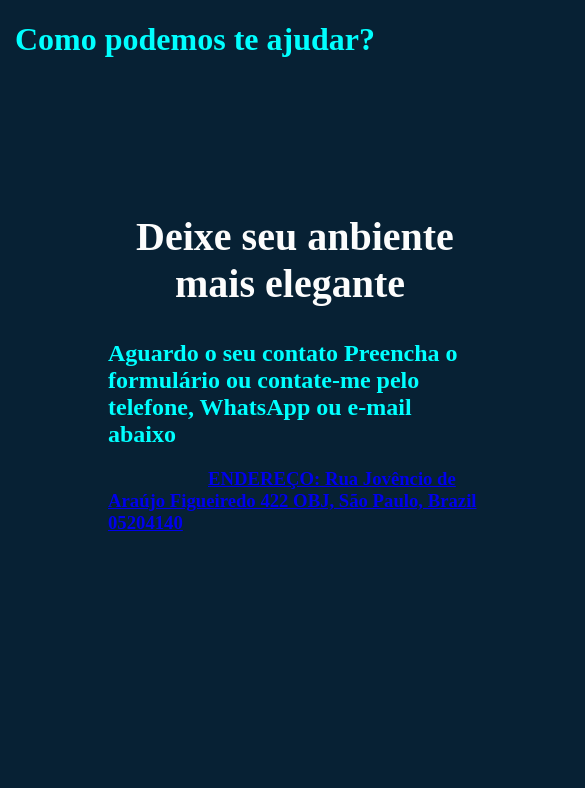
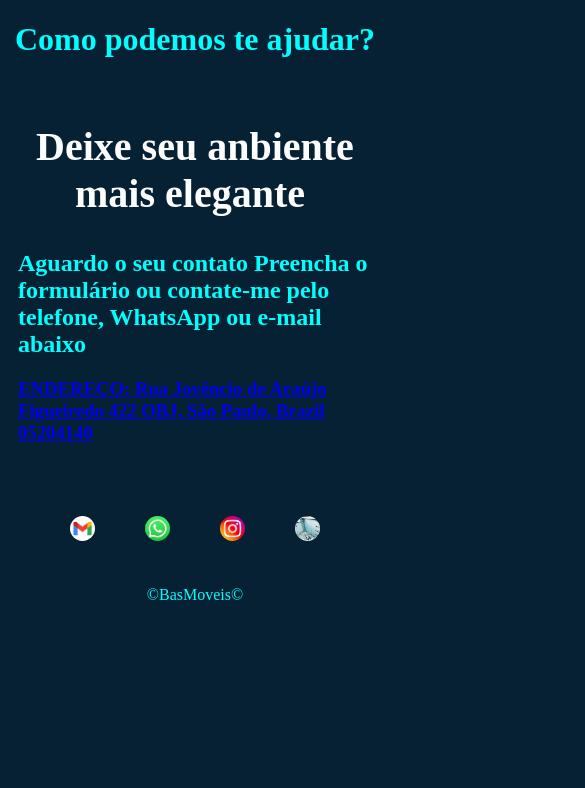
Before and after one commit to bielsoaresaraujo/BasMoveis1, a plain HTML site: page index.html.html in a window 390 px wide. Shown: the top 788 px of the page, 585 px wide, since content can reach past the window. Drawn offline with Linux system fonts and the light colour scheme.

Commit message:
Update styles.css

```diff
--- a/styles.css
+++ b/styles.css
@@ -41,20 +41,28 @@ color: white;
         text-align: center;
     }
 
-
-    @media screen and (max-width: 768px) {
-        footer, a, section, aside{
-            width: 100%;
-            padding: 100px;
+      @media (max-width: 768px) {
+        section {
+            padding: 10px;
         }
 
+        section h2 {
+            font-size: 30px;
+        }
+
+        footer img {
+            width: 200px;
+            height: 200px;
+        }
     }
 
-    @media screen and (max-width: 600px) {
-        section, aside, footer, a, {
-            float: none;
-            text-align: center;
-            width: 100px;
+    @media (max-width: 480px) {
+        section h2 {
+            font-size: 25px;
+        }
 
+        footer img {
+            width: 25px;
+            height: 25px;
         }
     }
```
